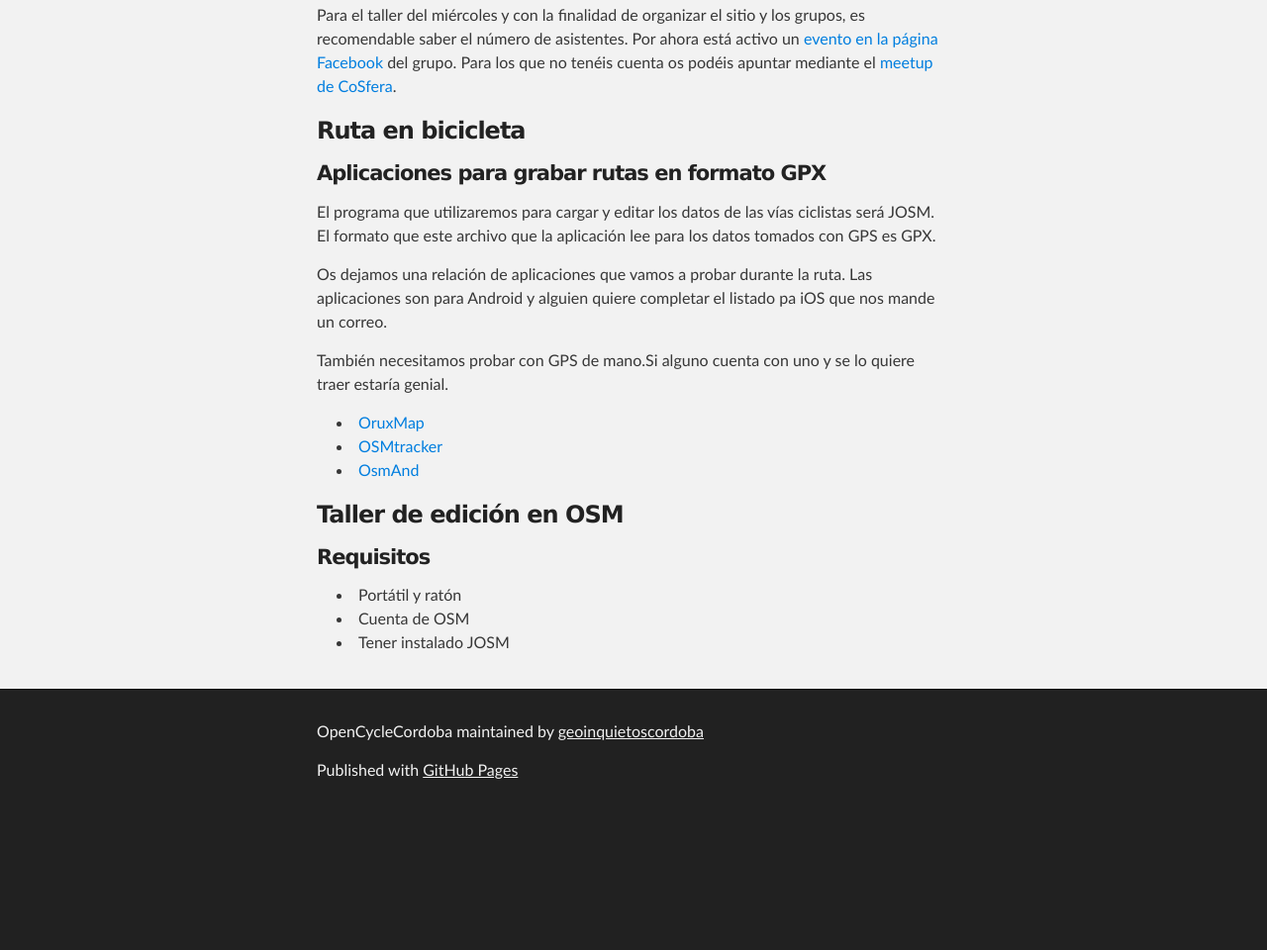
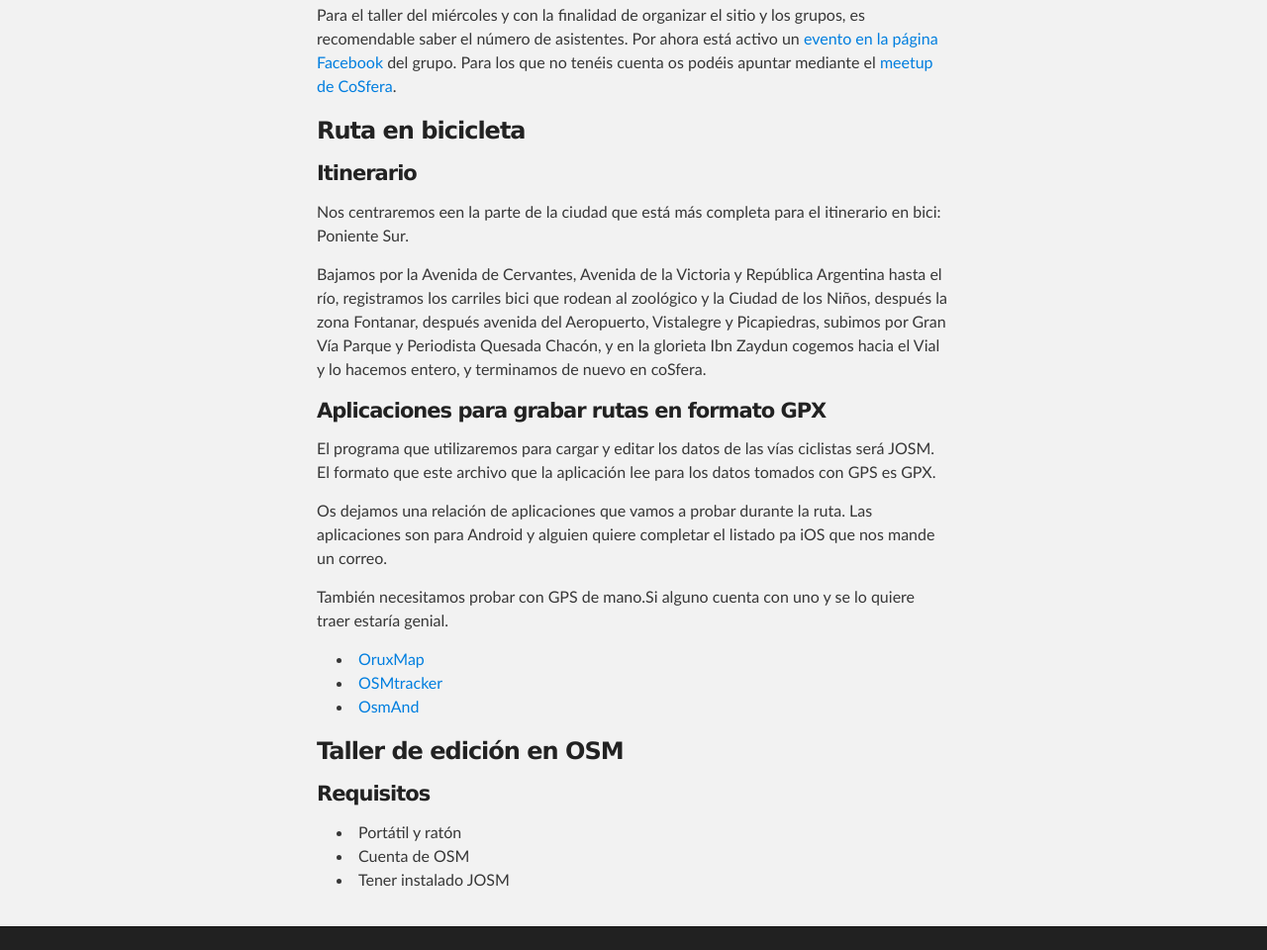
Before and after one commit to geoinquietoscordoba/opencyclecordoba, a plain HTML site: page index.html in a window 1280 px wide. Shown: the part 1270-2230 px from the top of the page at 99% size. Before the commit the page ends 2095 px from the top, so only its background shows below. Drawn offline with Linux system fonts and the light colour scheme.

Commit message:
Update index.html

```diff
--- a/index.html
+++ b/index.html
@@ -39,11 +39,14 @@
 <li>Paseo en bici: <strong>Domingo 23 de Febrero</strong>. Punto de encuentro: 10:30 coSfera centro (Avda. Ceravantes. antiguas oficinas de Diasoft). <a href="http://www.openstreetmap.org/?mlat=37.8883&amp;mlon=-4.7844#map=16/37.8883/-4.7844&amp;layers=C">Ver mapa</a></li>
 <li>Taller de edición en OSM: <strong>Miércoles 26 de Febrero</strong> a las 17:00 en el espacio de coworking <a href="http://www.cosfera.es">CoSfera</a> centro (Avda. Cervantes)</li>
 </ul>
-<iframe width="425" height="350" frameborder="0" scrolling="no" marginheight="0" marginwidth="0" src="http://www.openstreetmap.org/export/embed.html?bbox=-4.795467853546142%2C37.881509605350615%2C-4.773366451263428%2C37.8950403543577&amp;layer=cyclemap&amp;marker=37.88827529066378%2C-4.784417152404785" style="border: 1px solid black"></iframe><br/><small><a href="http://www.openstreetmap.org/?mlat=37.8883&amp;mlon=-4.7844#map=16/37.8883/-4.7844&amp;layers=C">Ver mapa más grande</a></small>
+<iframe width="100%" height="350" frameborder="0" scrolling="no" marginheight="0" marginwidth="0" src="http://www.openstreetmap.org/export/embed.html?bbox=-4.795467853546142%2C37.881509605350615%2C-4.773366451263428%2C37.8950403543577&amp;layer=cyclemap&amp;marker=37.88827529066378%2C-4.784417152404785" style="border: 1px solid black"></iframe><br/><small><a href="http://www.openstreetmap.org/?mlat=37.8883&amp;mlon=-4.7844#map=16/37.8883/-4.7844&amp;layers=C">Ver mapa más grande</a></small>
 <h3>¿Cómo apuntarse?</h3>
 <p>La actividad ruta está totalmente abierta a aquellos que quieran dar una vuelta en bici por la ciudad. Por supuesto no hay límite de edad, por lo que sería genial contar con los pequeños de la familia.</p>
 <p>Para el taller del miércoles y con la finalidad de organizar el sitio y los grupos, es recomendable saber el número de asistentes. Por ahora está activo un <a href="https://www.facebook.com/events/227427260773722/" target="_blanck">evento  en la página Facebook</a> del grupo. Para los que no tenéis cuenta os podéis apuntar mediante el <a href="http:///www.cosfera.es">meetup de CoSfera</a>.</p>
 <h3>Ruta en  bicicleta</h3>
+<h4>Itinerario</h4>
+<p>Nos centraremos een la parte de la ciudad que está más completa para el itinerario en bici: Poniente Sur.</p>
+<p>Bajamos por la Avenida de Cervantes, Avenida de la Victoria y República Argentina hasta el río, registramos los carriles bici que rodean al zoológico y la Ciudad de los Niños, después la zona Fontanar, después avenida del Aeropuerto, Vistalegre y Picapiedras, subimos por Gran Vía Parque y Periodista Quesada Chacón, y en la glorieta Ibn Zaydun cogemos hacia el Vial y lo hacemos entero, y terminamos de nuevo en coSfera.</p>
 <h4>Aplicaciones para grabar rutas en formato GPX</h4>
 <p>El programa que utilizaremos para cargar y editar los datos de las vías ciclistas será JOSM. El formato que este archivo que la aplicación lee para los datos tomados con GPS es GPX.</p>
 <p>Os dejamos una relación de aplicaciones que vamos a probar durante la ruta. Las aplicaciones son para Android y alguien quiere completar el listado pa iOS que nos mande un correo.</p>
```
